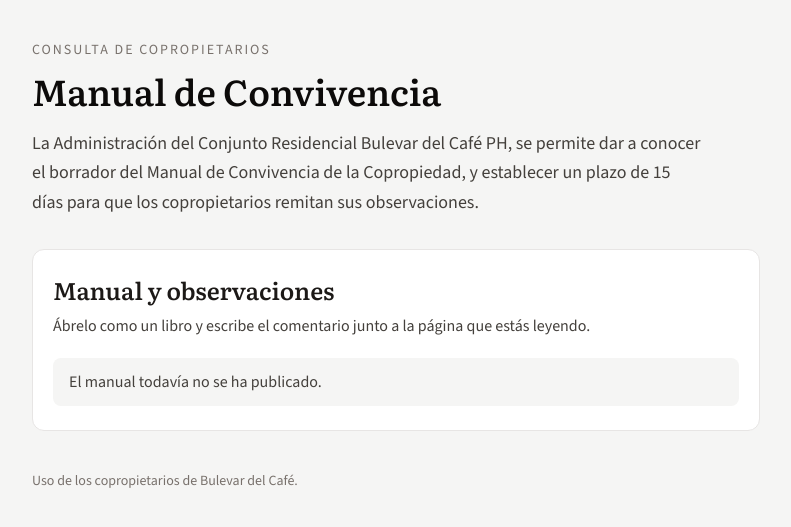
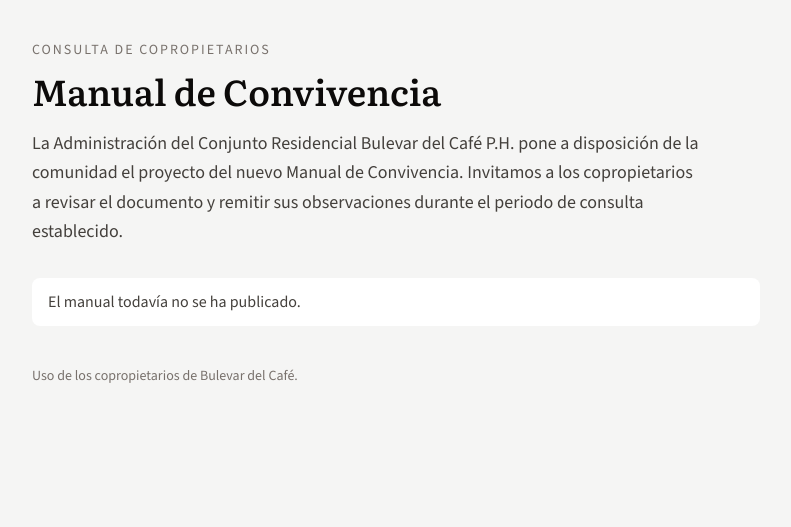
Before and after one commit to DParedes28/bulevar-del-cafe, a FastAPI app: template web/templates/index.html in a window 1280 px wide. Shown: the part 96-623 px from the top of the page, without its empty margins (244-1035 px from the left). Run offline with FastAPI, Linux system fonts and the light colour scheme; the template is opened without the code that fills it, so the values that code supplies are empty; parts of the project's set-up code (start-up, migrations or seed data) failed here and were passed over; some libraries are stand-ins or nearby versions.

Commit message:
Actualizar el texto de la Administración y dejar solo el botón Ver manual.
Co-authored-by: Cursor <cursoragent@cursor.com>

```diff
--- a/web/templates/index.html
+++ b/web/templates/index.html
@@ -122,7 +122,7 @@
       <p class="text-sm font-medium uppercase tracking-[0.14em] text-stone-500">Consulta de copropietarios</p>
       <h1 class="mt-2 font-serif text-4xl leading-tight text-stone-950">Manual de Convivencia</h1>
       <p class="mt-4 max-w-2xl text-lg leading-relaxed text-stone-700">
-        La Administración del Conjunto Residencial Bulevar del Café PH, se permite dar a conocer el borrador del Manual de Convivencia de la Copropiedad, y establecer un plazo de 15 días para que los copropietarios remitan sus observaciones.
+        La Administración del Conjunto Residencial Bulevar del Café P.H. pone a disposición de la comunidad el proyecto del nuevo Manual de Convivencia. Invitamos a los copropietarios a revisar el documento y remitir sus observaciones durante el periodo de consulta establecido.
       </p>
 
       {% if sent %}
@@ -147,22 +147,13 @@
         <p class="mt-2 text-stone-700">Inténtalo de nuevo en unos minutos.</p>
       </section>
       {% else %}
-      <section class="mt-8 rounded-xl border border-stone-200 bg-white px-5 py-6">
-        <h2 class="font-serif text-2xl">Manual y observaciones</h2>
-        <p class="mt-2 text-stone-700">Ábrelo como un libro y escribe el comentario junto a la página que estás leyendo.</p>
-        {% if form_open and plazo_label %}
-        <p class="mt-2 text-stone-700">Plazo para recibir observaciones hasta el <strong>{{ plazo_label }}</strong>.</p>
-        {% elif not form_open and deadline_label %}
-        <p class="mt-2 text-stone-700">El periodo de observaciones cerró el <strong>{{ deadline_label }}</strong> (hora de Colombia). El manual sigue disponible para consulta.</p>
-        {% endif %}
-        {% if manual_available %}
-        <div class="mt-5">
-          <a href="/leer" class="inline-flex items-center justify-center rounded-lg bg-stone-900 px-4 py-3 text-center font-medium text-white hover:bg-stone-700 focus:outline-none focus:ring-2 focus:ring-stone-400">Ver manual</a>
-        </div>
-        {% else %}
-        <p class="mt-5 rounded-lg bg-stone-100 px-4 py-3 text-stone-700">El manual todavía no se ha publicado.</p>
-        {% endif %}
-      </section>
+      {% if manual_available %}
+      <div class="mt-8">
+        <a href="/leer" class="inline-flex items-center justify-center rounded-lg bg-stone-900 px-4 py-3 text-center font-medium text-white hover:bg-stone-700 focus:outline-none focus:ring-2 focus:ring-stone-400">Ver manual</a>
+      </div>
+      {% else %}
+      <p class="mt-8 rounded-lg bg-white px-4 py-3 text-stone-700">El manual todavía no se ha publicado.</p>
+      {% endif %}
       {% endif %}
     </main>
 
```
